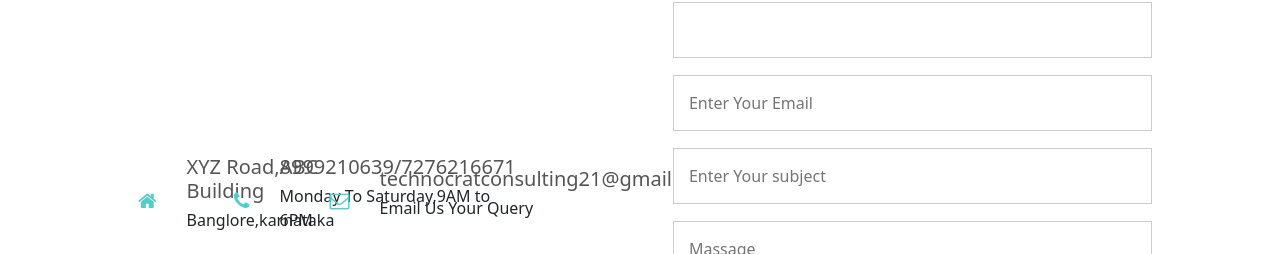
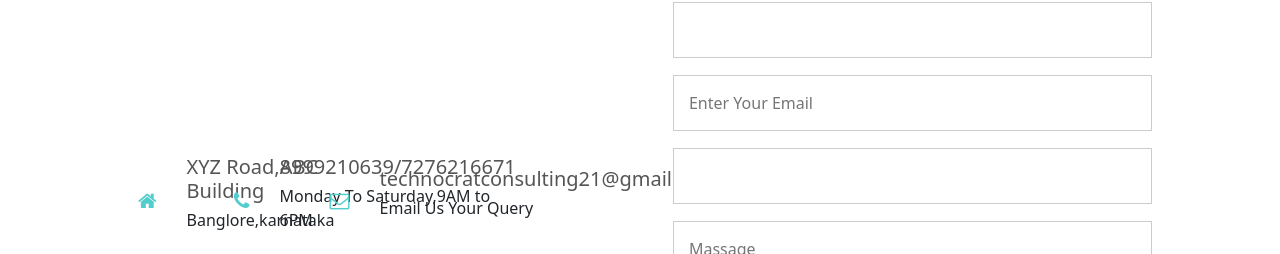
Before and after one commit to Sringolegithub/Technocrat, a React (Create React App) app: page /contact in a window 1280 px wide. Shown: the part 940-1194 px from the top of the page. Built offline with nearby package versions, Linux system fonts and the light colour scheme.

Commit message:
branch changes

```diff
--- a/src/component/Contact.jsx
+++ b/src/component/Contact.jsx
@@ -88,9 +88,9 @@ const Contact = () => {
                     <div className="contact-col">
                         <form className="comment-formc">
                             <input type="text" id="name" placeholder="Enter Your Name" value={data.name} onChange={(e)=>handle(e)} required />
-                            <input type="email" placeholder="Enter Your Email" required />
-                            <input type="text" placeholder="Enter Your subject" required />
-                            <textarea rows="5" placeholder="Massage"></textarea>
+                            <input type="email" placeholder="Enter Your Email" value={data.email} onChange={(e)=>handle(e)} required />
+                            <input type="text" placeholder="Enter Your subject" value={data.subject} onChange={(e)=>handle(e)} required />
+                            <textarea rows="5" placeholder="Massage" value={data.massage} onChange={(e)=>handle(e)}></textarea>
                             <button type="submit" className="hero-btn" onClick={(e)=>submit(e)}>send massage</button>
                         </form>
                     </div>
```
